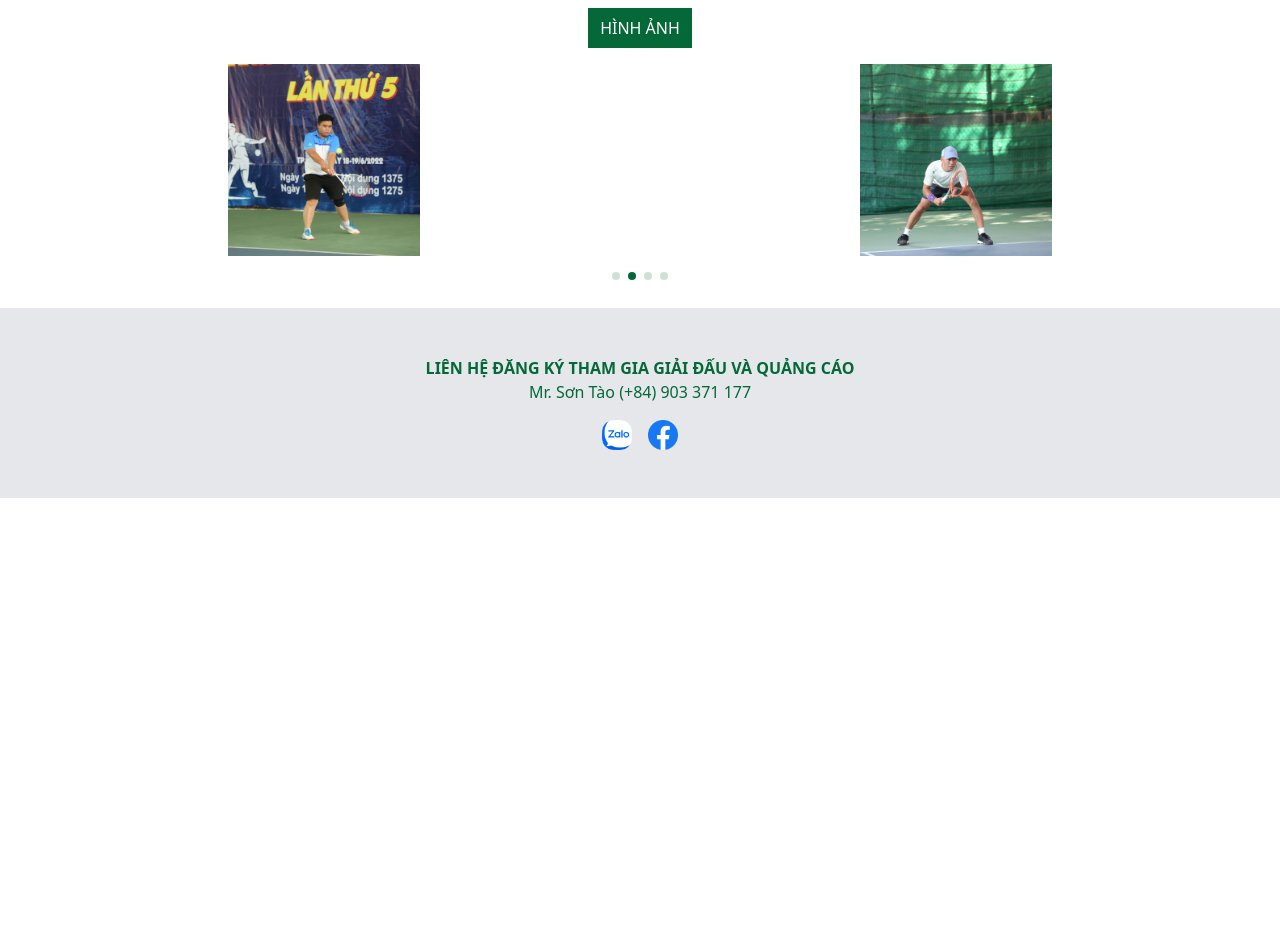
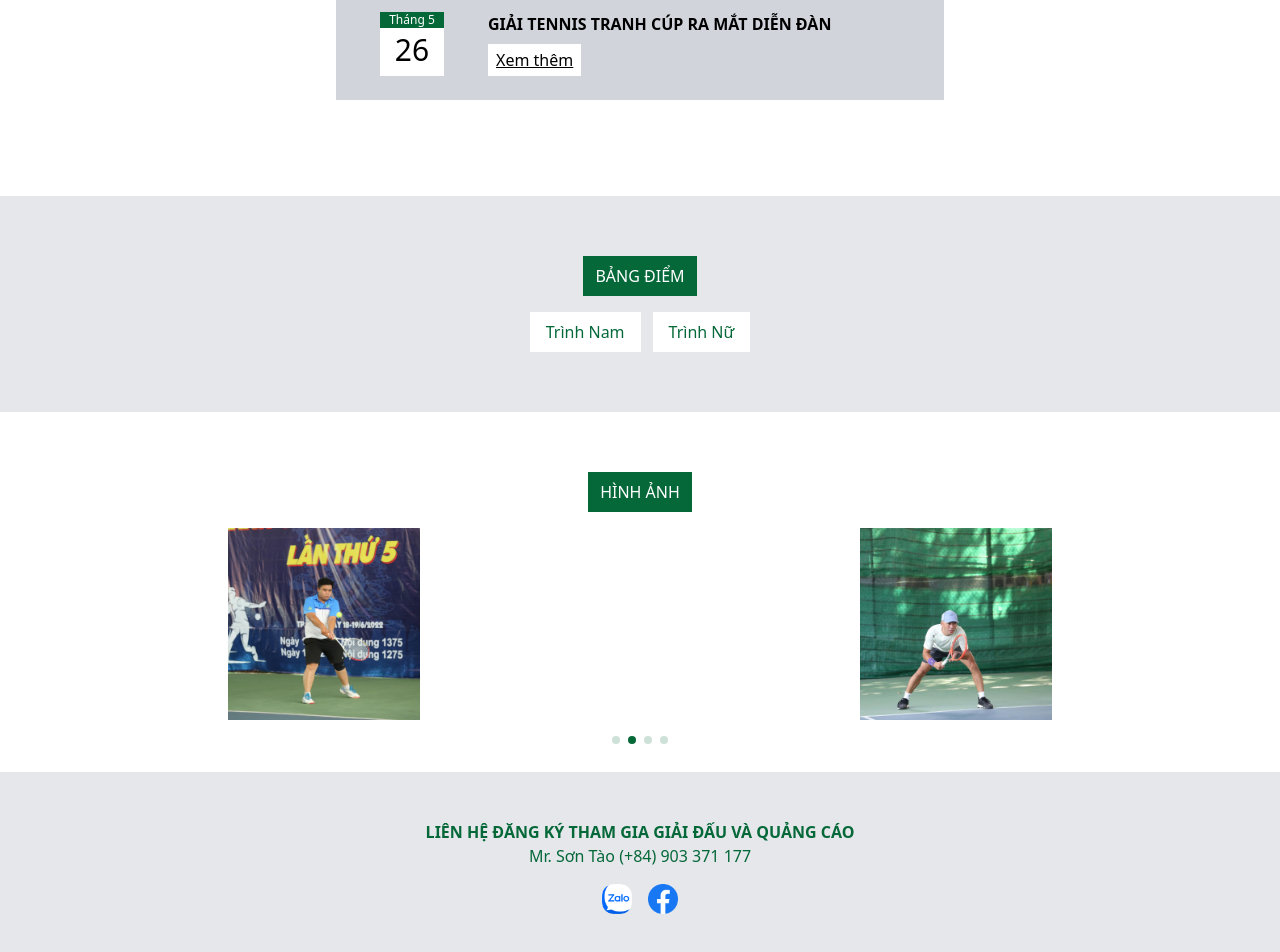
Before and after one commit to dflyapp/tennis-btn, a Next.js app: page / in a window 1280 px wide. Shown: the part 2983-3935 px from the top of the page. Before the commit the page ends 3481 px from the top, so only its background shows below. Built offline with nearby package versions, Linux system fonts and the light colour scheme.

Commit message:
feat: release v1

```diff
--- a/layouts/Footer/index.tsx
+++ b/layouts/Footer/index.tsx
@@ -2,6 +2,7 @@ import Image from "next/image";
 
 import LogoZalo from "./logo-zalo.png";
 import LogoFacebook from "./logo-facebook.png";
+import Link from "next/link";
 
 export default function Footer() {
   return (
@@ -12,9 +13,25 @@ export default function Footer() {
         </h2>
         <p>Mr. Sơn Tào (+84) 903 371 177</p>
         <div className="flex w-fit mx-auto mt-4">
-          <Image width={30} height={30} src={LogoZalo} alt="zalo" />
+          <Link href="https://zalo.me/0903371177">
+            <Image
+              className="cursor-pointer"
+              width={30}
+              height={30}
+              src={LogoZalo}
+              alt="zalo"
+            />
+          </Link>
           <div className="w-4"></div>
-          <Image width={30} height={30} src={LogoFacebook} alt="facebook" />
+          <Link href="https://www.facebook.com/Di%E1%BB%85n-%C4%90%C3%A0n-Tennis-BTN-104833428859613">
+            <Image
+              className="cursor-pointer"
+              width={30}
+              height={30}
+              src={LogoFacebook}
+              alt="facebook"
+            />
+          </Link>
         </div>
       </div>
     </>
--- a/layouts/Header/MenuButton.tsx
+++ b/layouts/Header/MenuButton.tsx
@@ -14,7 +14,7 @@ const solutions = [
   },
   {
     name: "Bảng Điểm",
-    href: "/bang-diem",
+    href: "/bang-diem/nam",
   },
   {
     name: "Hình Ảnh",
--- a/package.json
+++ b/package.json
@@ -14,6 +14,7 @@
     "@heroicons/react": "^1.0.6",
     "@tanstack/match-sorter-utils": "^8.1.1",
     "@tanstack/react-table": "^8.5.11",
+    "dayjs": "^1.11.5",
     "gray-matter": "^4.0.3",
     "next": "12.2.4",
     "node-xlsx": "^0.21.0",
--- a/pages/bang-diem/index.tsx
+++ b/pages/bang-diem/index.tsx
@@ -1,45 +1,28 @@
 import Link from "next/link";
-import useSWR from "swr";
-
 import { Header } from "layouts";
 
-const fetcher = (url: string) => fetch(url).then((res) => res.json());
-
 export default function BangDiem() {
-  const { data, error } = useSWR("/api/score", fetcher);
-
-  if (error) return <div>failed to load</div>;
-  if (!data) return <div>loading...</div>;
-
   return (
     <>
       <Header />
-      <p className="text-center mt-12 text-2xl">Bảng điểm</p>
-      <div className="flex mx-auto w-fit mt-4">
-        <Link href="bang-diem/nam">
-          <button className="text-primary underline">Trình Nam</button>
-        </Link>
-        <Link href="bang-diem/nu">
-          <button className="ml-4 text-primary underline">Trình Nữ</button>
-        </Link>
+      {/* leader board */}
+      <div className="px-2 bg-gray-200 py-3">
+        <h1 className="w-fit mx-auto px-3 py-2 text-white bg-primary uppercase text-center mt-12">
+          Bảng điểm
+        </h1>
+        <div className="mt-4 mx-auto w-fit">
+          <Link href="bang-diem/nam">
+            <button className="bg-white text-primary px-4 py-2 mb-12">
+              Trình Nam
+            </button>
+          </Link>
+          <Link href="bang-diem/nu">
+            <button className="ml-3 bg-white text-primary px-4 py-2 mb-12">
+              Trình Nữ
+            </button>
+          </Link>
+        </div>
       </div>
-
-      {data.map((item: any) => (
-        <div key={item}>
-          <div className="flex">
-            <p className="mr-2">{item.name}</p>
-            <code>{JSON.stringify(item.data.length)}</code>
-          </div>
-          <div>
-            {item.data.map((player: any) => (
-              <div key={player} className="border">
-                <p>player: {JSON.stringify(player)}</p>
-              </div>
-            ))}
-          </div>
-          <hr className="my-4" />
-        </div>
-      ))}
     </>
   );
 }
--- a/pages/giai-dau.tsx
+++ b/pages/giai-dau.tsx
@@ -22,11 +22,9 @@ export default function Blog({ posts }: any) {
 
       <Header />
 
-      <h3 className="text-dark text-center mt-24">Sundaily Essentials</h3>
-      <p className="text-center text-accent mt-4 w-1/2 mx-auto">
-        The why, what, and how behind Sundaily gummies. Start here to get the
-        101 on how we’ve made skincare way tastier than your daily moisturizer.
-      </p>
+      <h3 className="text-dark text-center mt-24 uppercase text-primary font-bold text-4xl">
+        Các giải đấu
+      </h3>
 
       <div className="container mx-auto my-24">
         <div className="flex flex-wrap">
--- a/pages/index.tsx
+++ b/pages/index.tsx
@@ -2,6 +2,7 @@ import { NextPage } from "next";
 import Head from "next/head";
 import Image from "next/image";
 import Link from "next/link";
+import dayjs from "dayjs";
 
 import fs from "fs";
 import path from "path";
@@ -49,7 +50,30 @@ const Home: NextPage = ({ events, players }: any) => {
             events.map((e: any) => (
               <div className="mt-4" key={e.slug}>
                 <img src={e.frontmatter.cover_image} alt="giai dau" />
-                <a href={`/giai-dau/${e.slug}`}>{e.frontmatter.title}</a>
+                <div className="bg-gray-300 py-4 flex flex-wrap">
+                  <div className="w-1/4 flex items-center justify-center">
+                    <div className="w-16 h-16 bg-white">
+                      <div className="bg-primary text-white text-center">
+                        <p className="text-xs">
+                          Tháng {dayjs(e.frontmatter.date).month() + 1}
+                        </p>
+                      </div>
+                      <div>
+                        <p className="text-3xl text-center mt-1">
+                          {dayjs(e.frontmatter.date).date()}
+                        </p>
+                      </div>
+                    </div>
+                  </div>
+                  <div className="w-3/4 mt-2">
+                    <p className="uppercase font-bold pr-4">
+                      {e.frontmatter.title}
+                    </p>
+                    <button className="bg-white py-1 px-2 my-2 underline">
+                      <a href={`/giai-dau/${e.slug}`}>Xem thêm</a>
+                    </button>
+                  </div>
+                </div>
               </div>
             ))}
         </div>
@@ -60,12 +84,12 @@ const Home: NextPage = ({ events, players }: any) => {
             Bảng điểm
           </h1>
           <div className="mt-4 mx-auto w-fit">
-            <Link href="bang-diem">
+            <Link href="bang-diem/nam">
               <button className="bg-white text-primary px-4 py-2 mb-12">
                 Trình Nam
               </button>
             </Link>
-            <Link href="bang-diem">
+            <Link href="bang-diem/nu">
               <button className="ml-3 bg-white text-primary px-4 py-2 mb-12">
                 Trình Nữ
               </button>
```
Also changed, not shown: 1 other file (tests, documents, lock files or other folders).
